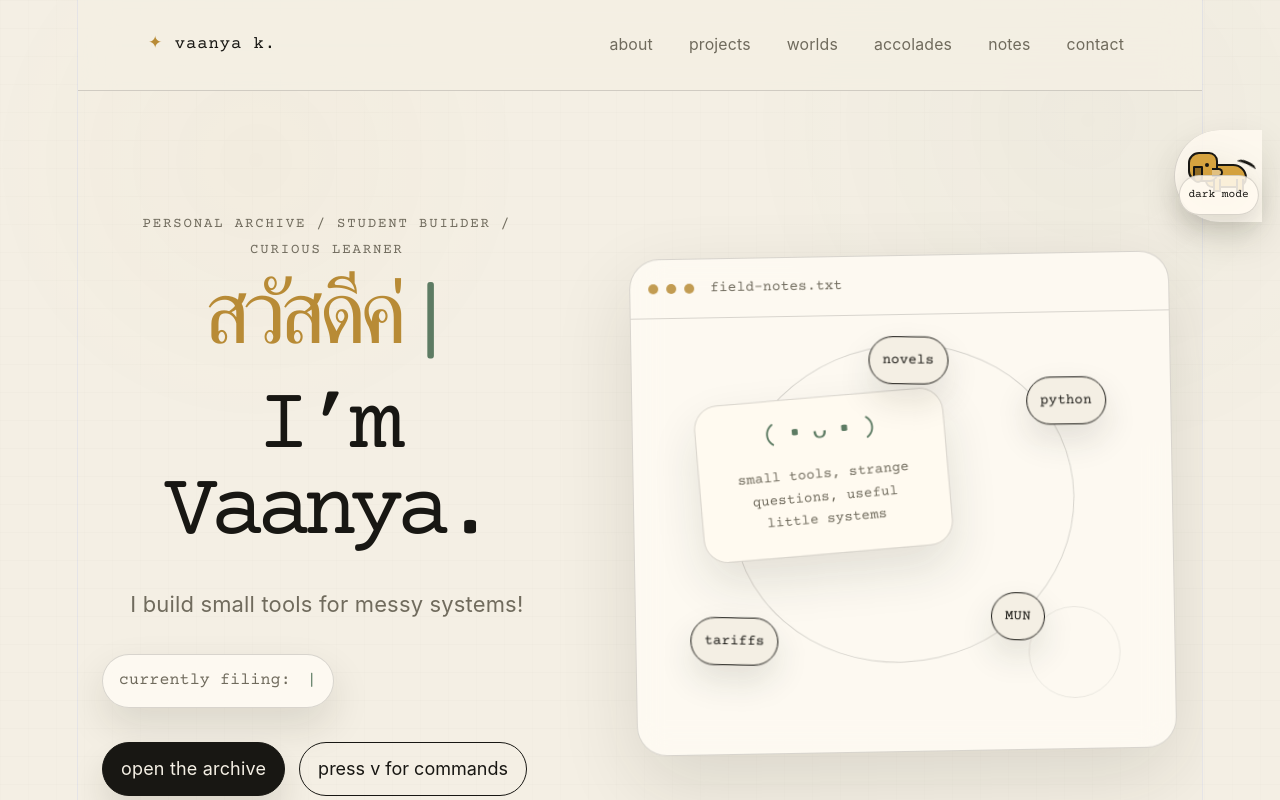
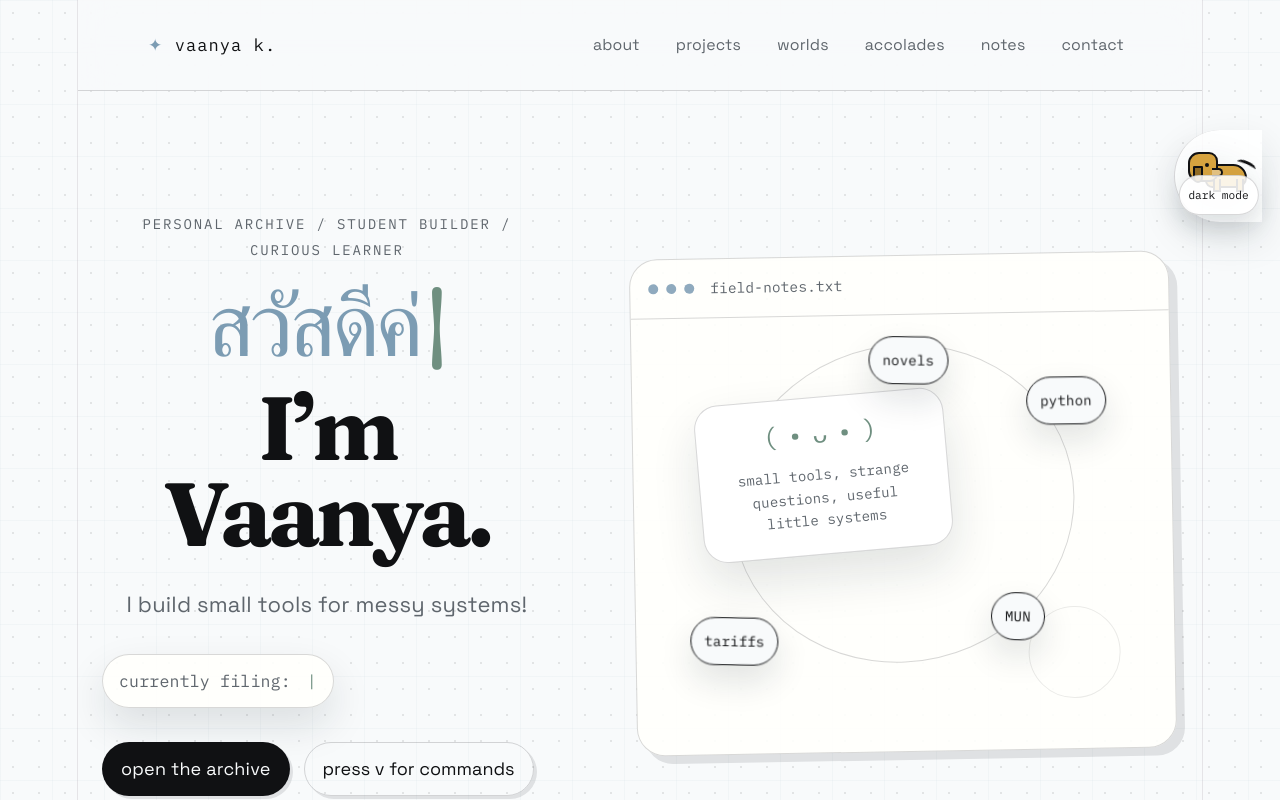
Before and after one commit to vk123-code/vaanya-portfolio, a React (Vite) app: page / in a window 1280 px wide. Shown: the top 800 px of the page. Built offline with nearby package versions, Linux system fonts and the light colour scheme.

Commit message:
update portfolio design

```diff
--- a/src/App.css
+++ b/src/App.css
@@ -1,38 +1,38 @@
-@import url("https://fonts.googleapis.com/css2?family=Courier+Prime:wght@400;700&display=swap");
+@import url("https://fonts.googleapis.com/css2?family=Fraunces:opsz,wght@9..144,600;9..144,700&family=IBM+Plex+Mono:wght@400;500;600&family=Space+Grotesk:wght@400;500;600;700&display=swap");
 
 :root {
-  --bg: #f4efe4;
-  --bg-soft: #ebe4d4;
-  --ink: #181713;
-  --muted: #706b5d;
-  --line: rgba(24, 23, 19, 0.16);
-  --card: rgba(255, 252, 244, 0.82);
-  --card-strong: #fffaf0;
-  --accent: #b88b36;
-  --accent-soft: #ead19c;
-  --green: #5d7b63;
-  --shadow: rgba(37, 32, 20, 0.12);
+  --bg: #f8fafb;
+  --bg-soft: #e8f0f5;
+  --ink: #101113;
+  --muted: #5f666d;
+  --line: rgba(16, 17, 19, 0.16);
+  --card: rgba(255, 255, 252, 0.9);
+  --card-strong: #ffffff;
+  --accent: #7c9cb3;
+  --accent-soft: #dcebf3;
+  --green: #6f8f80;
+  --shadow: rgba(18, 31, 42, 0.12);
   --dog: #d6a33f;
   --dog-dark: #936d25;
-  --radius-big: 30px;
+  --radius-big: 28px;
   --radius-mid: 18px;
-  --mono: "Courier Prime", "SFMono-Regular", "Cascadia Mono", monospace;
-  --sans: Inter, ui-sans-serif, system-ui, -apple-system, BlinkMacSystemFont, "Segoe UI",
-    sans-serif;
+  --mono: "IBM Plex Mono", "SFMono-Regular", "Cascadia Mono", monospace;
+  --sans: "Space Grotesk", Inter, ui-sans-serif, system-ui, sans-serif;
+  --display: "Fraunces", Georgia, serif;
 }
 
 [data-theme="dark"] {
-  --bg: #071323;
-  --bg-soft: #0d1b2f;
-  --ink: #e8eef9;
-  --muted: #a8b4c7;
-  --line: rgba(232, 238, 249, 0.15);
-  --card: rgba(13, 27, 47, 0.88);
-  --card-strong: #10223b;
-  --accent: #f2c66d;
-  --accent-soft: #2f4e67;
-  --green: #70e0c1;
-  --shadow: rgba(0, 0, 0, 0.32);
+  --bg: #07111c;
+  --bg-soft: #0d1b2c;
+  --ink: #f1f6fb;
+  --muted: #9eabba;
+  --line: rgba(241, 246, 251, 0.16);
+  --card: rgba(11, 24, 39, 0.92);
+  --card-strong: #102236;
+  --accent: #9ccce3;
+  --accent-soft: #1b3d54;
+  --green: #8ad6be;
+  --shadow: rgba(0, 0, 0, 0.35);
   --dog: #edb957;
   --dog-dark: #b88633;
 }
@@ -73,13 +73,20 @@ button {
   position: fixed;
   inset: 0;
   z-index: 0;
-  opacity: 0.35;
+  opacity: 0.42;
   background-image:
-    radial-gradient(circle at 20% 20%, rgba(184, 139, 54, 0.08), transparent 24%),
-    radial-gradient(circle at 85% 15%, rgba(93, 123, 99, 0.1), transparent 28%),
-    linear-gradient(rgba(24, 23, 19, 0.035) 1px, transparent 1px),
-    linear-gradient(90deg, rgba(24, 23, 19, 0.025) 1px, transparent 1px);
-  background-size: auto, auto, 28px 28px, 28px 28px;
+    radial-gradient(circle, rgba(16, 17, 19, 0.22) 1px, transparent 1.3px),
+    linear-gradient(rgba(124, 156, 179, 0.12) 1px, transparent 1px),
+    linear-gradient(90deg, rgba(124, 156, 179, 0.12) 1px, transparent 1px);
+  background-size: 26px 26px, 52px 52px, 52px 52px;
+}
+
+[data-theme="dark"] .paper-noise {
+  opacity: 0.22;
+  background-image:
+    radial-gradient(circle, rgba(241, 246, 251, 0.22) 1px, transparent 1.3px),
+    linear-gradient(rgba(156, 204, 227, 0.1) 1px, transparent 1px),
+    linear-gradient(90deg, rgba(156, 204, 227, 0.1) 1px, transparent 1px);
 }
 
 [data-theme="dark"] .paper-noise {
@@ -1793,3 +1800,100 @@ footer {
     grid-template-columns: 1fr;
   }
 }
+/* cleaner personal typography */
+
+.hero h1,
+.about-section h2,
+.section-header h2,
+.worlds-section h2,
+.notes-section h2,
+.contact-section h2 {
+  font-family: var(--display);
+  letter-spacing: -0.045em;
+  font-weight: 700;
+}
+
+.project-card h3,
+.world-detail h3,
+.award-card h3,
+.note-card h3 {
+  font-family: var(--sans);
+  letter-spacing: -0.045em;
+  font-weight: 700;
+}
+
+.eyebrow,
+.project-topline,
+.award-topline,
+.window-bar,
+.wordmark {
+  font-family: var(--mono);
+}
+
+body,
+.project-card p,
+.about-card p,
+.world-detail p,
+.award-card p,
+.note-card p {
+  font-family: var(--sans);
+}
+/* more handmade, less template */
+
+.about-card,
+.project-card,
+.world-detail,
+.note-card,
+.award-card,
+.skills-strip,
+.archive-window {
+  border: 1.5px solid var(--line);
+  box-shadow: 8px 8px 0 color-mix(in srgb, var(--ink) 10%, transparent);
+  backdrop-filter: none;
+}
+
+.project-card:hover,
+.skill-card:hover,
+.award-card:hover,
+.note-card:hover {
+  transform: translateY(-4px);
+  box-shadow: 10px 10px 0 color-mix(in srgb, var(--accent) 28%, transparent);
+}
+
+.primary-button,
+.secondary-button,
+.filter-row button,
+.project-links a,
+.contact-links a,
+.skill-pills span,
+.tag-row span,
+.world-chips span,
+.award-tags span {
+  border: 1.5px solid var(--line);
+  box-shadow: 3px 3px 0 color-mix(in srgb, var(--ink) 10%, transparent);
+}
+
+.primary-button:hover,
+.secondary-button:hover,
+.filter-row button:hover,
+.project-links a:hover,
+.contact-links a:hover {
+  box-shadow: 4px 4px 0 color-mix(in srgb, var(--accent) 35%, transparent);
+}
+.project-card {
+  background: color-mix(in srgb, var(--card) 94%, var(--accent-soft));
+}
+
+.project-visual {
+  border: 1.5px solid var(--line);
+  background:
+    radial-gradient(circle at 20% 20%, var(--accent-soft), transparent 30%),
+    linear-gradient(135deg, #ffffff, var(--bg-soft));
+}
+
+.project-code {
+  border: 1.5px solid var(--ink);
+  background: var(--ink);
+  color: var(--bg);
+  box-shadow: 3px 3px 0 color-mix(in srgb, var(--accent) 45%, transparent);
+}
```
